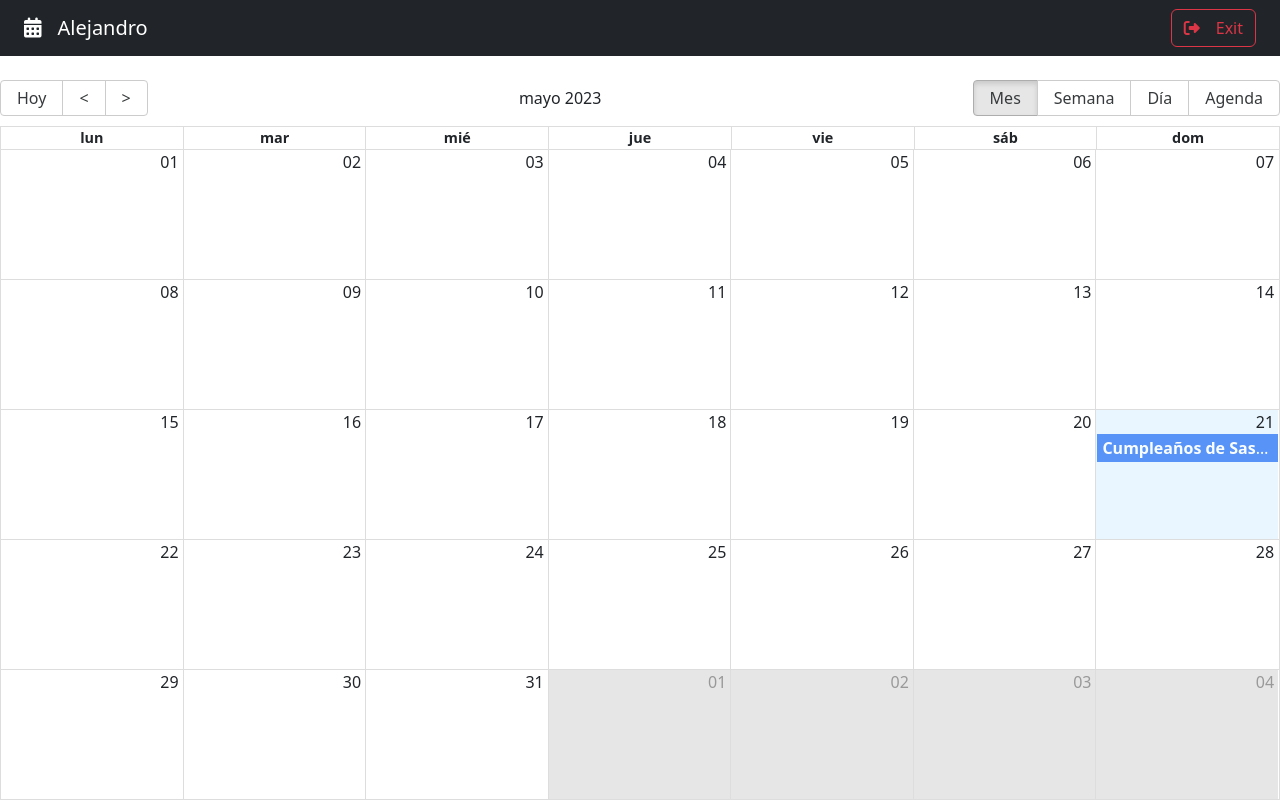
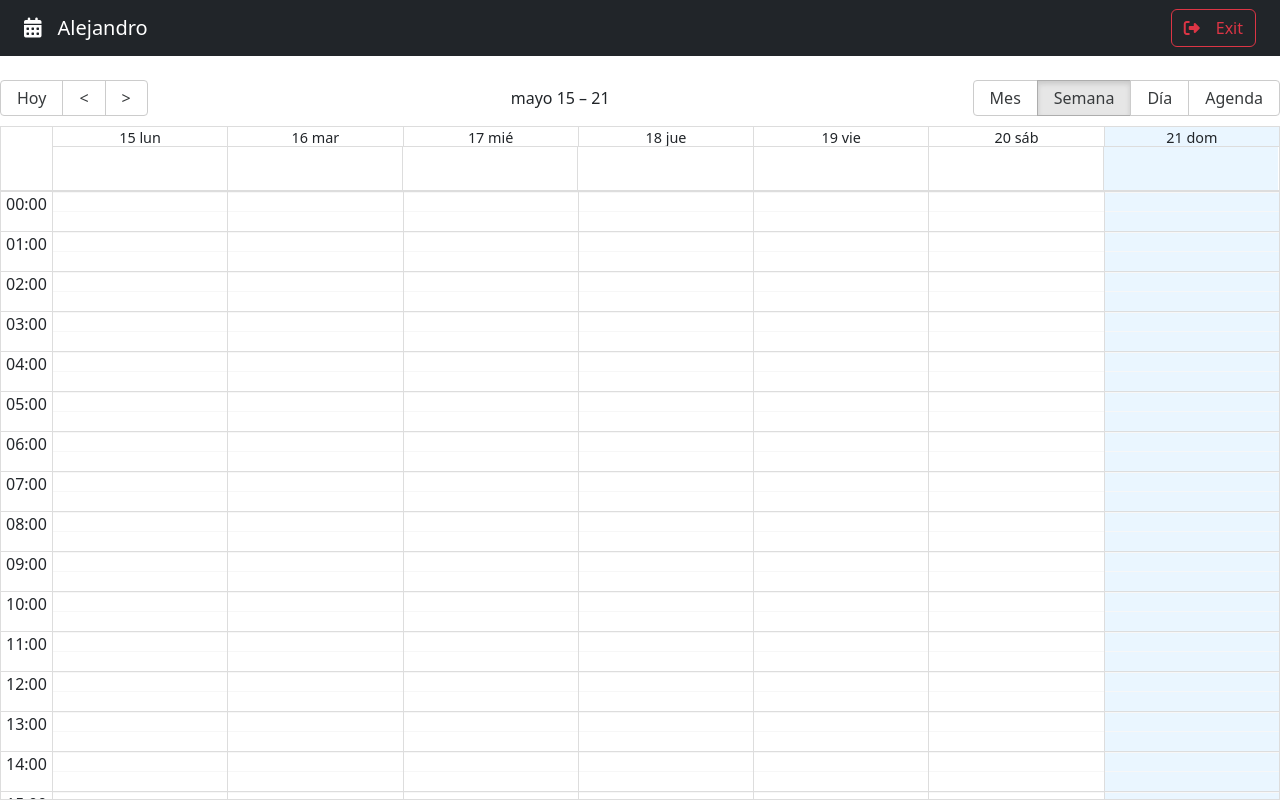
Before and after one commit to vegas29/CalendarApp, a React (Vite) app: page / in a window 1280 px wide. Built offline with nearby package versions, Linux system fonts and the light colour scheme.

Commit message:
Get last view

```diff
--- a/src/calendar/pages/CalendarPage.jsx
+++ b/src/calendar/pages/CalendarPage.jsx
@@ -1,3 +1,4 @@
+import { useState } from 'react';
 import { Calendar } from 'react-big-calendar';
 import 'react-big-calendar/lib/css/react-big-calendar.css';
 
@@ -21,6 +22,8 @@
 
 export const CalendarPage = () => {
 
+    const [lastView, setLastView] = useState(localStorage.getItem('lastView') || 'week');
+
     const eventStyleGetter = ( event, start, end, isSelected ) => {
 
         const style = {
@@ -35,6 +38,20 @@
         }
     }
 
+    const onDoubleClick = (event) => {
+        console.log({doubleClick: event});
+    }
+
+    const onSelect = (event) => {
+        console.log({click: event});
+    }
+
+    const onViewChanged = (event) => {
+        localStorage.setItem('lastView', event);
+        setLastView(event);
+    }
+
+
     return (
         <>
             <Navbar/>
@@ -43,6 +60,7 @@
                 culture='es'
                 localizer={ localizer }
                 events={ events }
+                defaultView={ lastView }
                 startAccessor="start"
                 endAccessor="end"
                 style={{ height: 'calc(100vh - 80px)' }}
@@ -51,6 +69,9 @@
                 components={{
                     event: CalendarEvent
                 }}
+                onDoubleClickEvent={onDoubleClick}
+                onSelectEvent={onSelect}
+                onView={onViewChanged}
             />
         </>
     )
```
